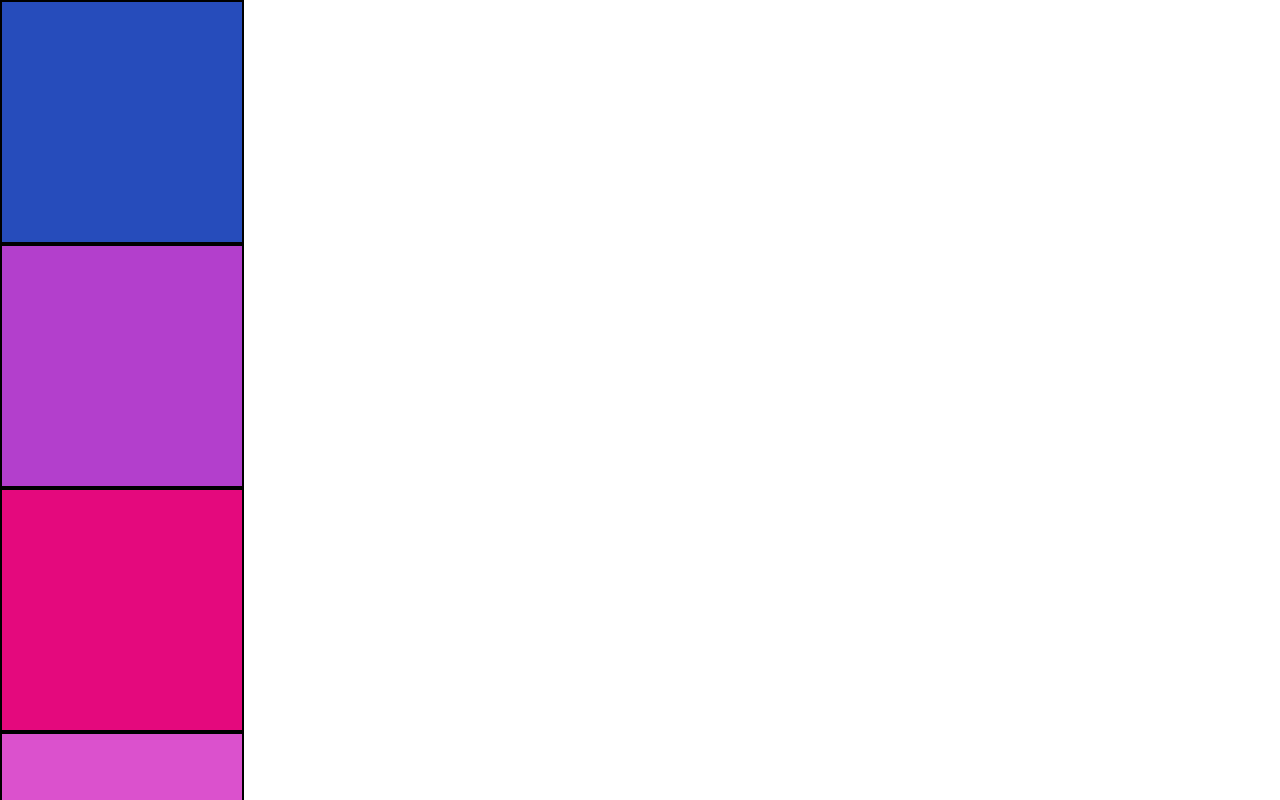
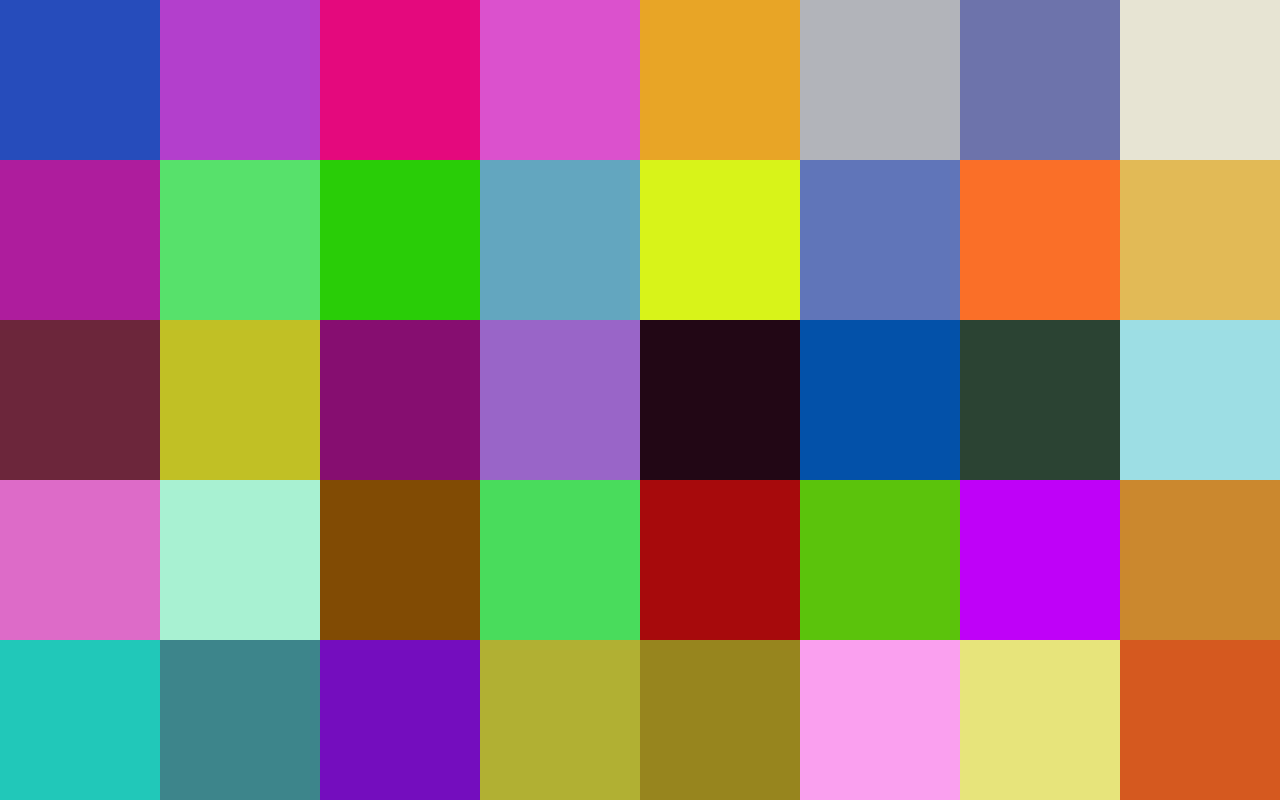
Before and after one commit to Guillermo-Martin/color-boxes, a React (Create React App) app: page / in a window 1280 px wide. Shown: the top 800 px of the page. Built offline with nearby package versions, Linux system fonts and the light colour scheme.

Commit message:
Move styles to stylesheet and style Box component

```diff
--- a/src/assets/styles/styles.css
+++ b/src/assets/styles/styles.css
@@ -1,5 +1,5 @@
-/* .Box {
-  border: 2px solid black;
+.Box {
   width: 10rem;
   height: 10rem;
-} */
+  float: left;
+}
--- a/src/components/Box.js
+++ b/src/components/Box.js
@@ -1,5 +1,5 @@
 import React, { Component } from 'react';
-// import './../assets/styles/styles.css';
+import './../assets/styles/styles.css';
 
 class Box extends Component {
   // create defaultProps to accept props from ColorBoxes
@@ -32,11 +32,8 @@ class Box extends Component {
         className="Box"
         style={
           {
-            width: "15rem",
-            height: "15rem",
             // pass currentCurrent color for backgroundColor
-            backgroundColor: `rgb(${this.state.currentColor})`,
-            border: "2px solid black"
+            backgroundColor: `rgb(${this.state.currentColor})`
           }
         }
         onClick={this.generateColor}
--- a/src/containers/ColorBoxes.js
+++ b/src/containers/ColorBoxes.js
@@ -4,7 +4,7 @@ import Box from './../components/Box';
 class ColorBoxes extends Component {
   // create defaultProps (will be the number of boxes to make)
   static defaultProps = {
-    numBoxes: 5,
+    numBoxes: 66,
   }
 
   render() {
@@ -21,7 +21,7 @@ class ColorBoxes extends Component {
     }
 
     return(
-      <div>
+      <div className="ColorBoxes">
         {/* render boxes array */}
         {boxes}
       </div>
```
